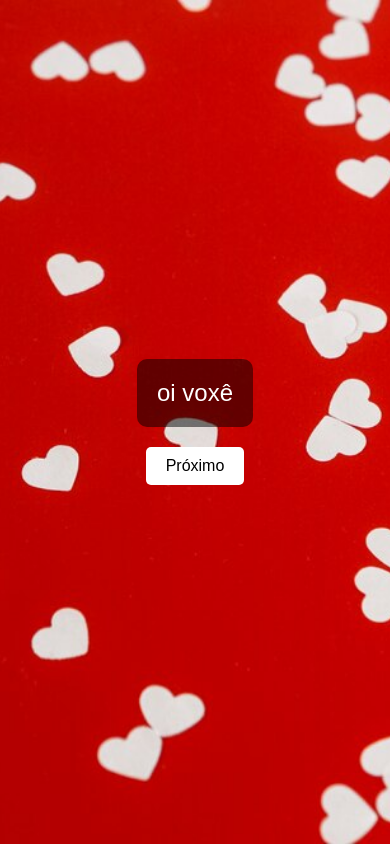
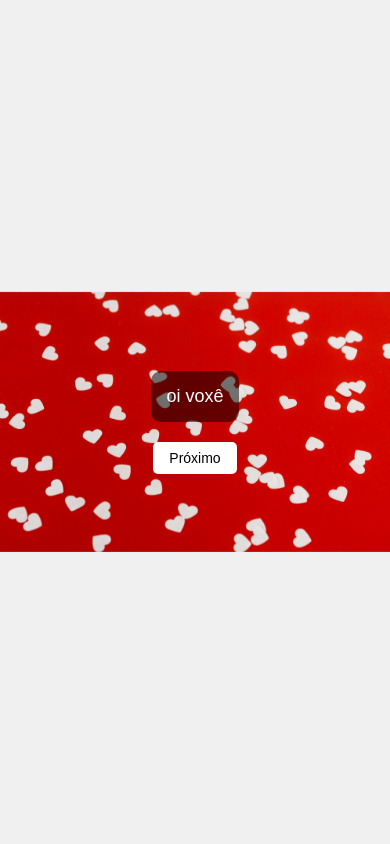
Before and after one commit to Lucker55/Paginateste, a plain HTML site: page redpage.html in a window 390 px wide. Drawn offline with Linux system fonts and the light colour scheme.

Commit message:
Update style.css
Precisava deixar mais resposnsivel

```diff
--- a/style.css
+++ b/style.css
@@ -16,7 +16,7 @@ html, body {
     cursor: pointer;
 }
 .red-page {
-    background: url('paginateste/images/small-paper-hearts.jpg') no-repeat center center fixed;
+    background: url('images/small-paper-hearts.jpg') no-repeat center center fixed;
     background-size: cover;
     width: 100%;
     height: 100%;
@@ -32,6 +32,7 @@ html, body {
     padding: 20px;
     border-radius: 10px;
     margin-bottom: 20px;
+    text-align: center;
 }
 .next-button {
     padding: 10px 20px;
@@ -42,3 +43,18 @@ html, body {
     border: none;
     border-radius: 5px;
 }
+
+/* Media Queries para Responsividade */
+@media (max-width: 600px) {
+    .red-page {
+        background-size: contain;
+    }
+    .message {
+        font-size: 18px;
+        padding: 15px;
+    }
+    .next-button {
+        font-size: 14px;
+        padding: 8px 16px;
+    }
+}
```
